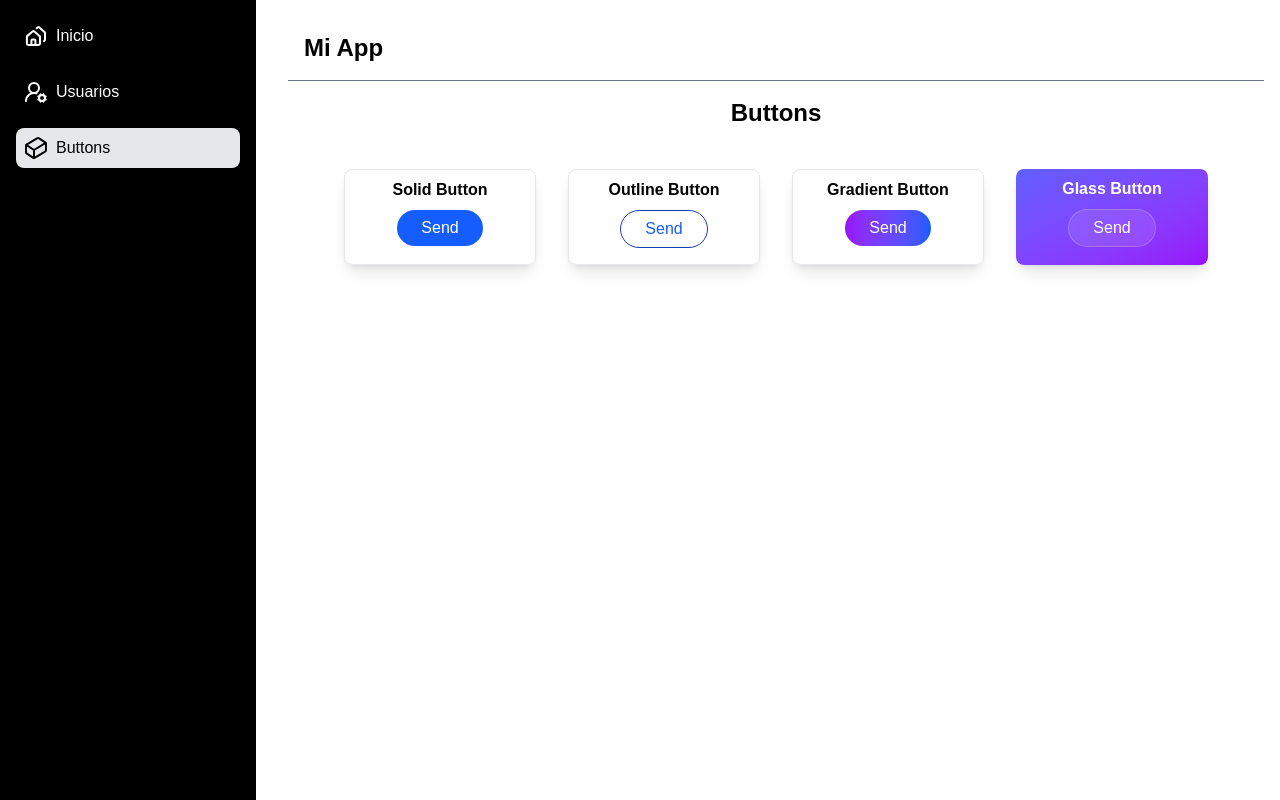
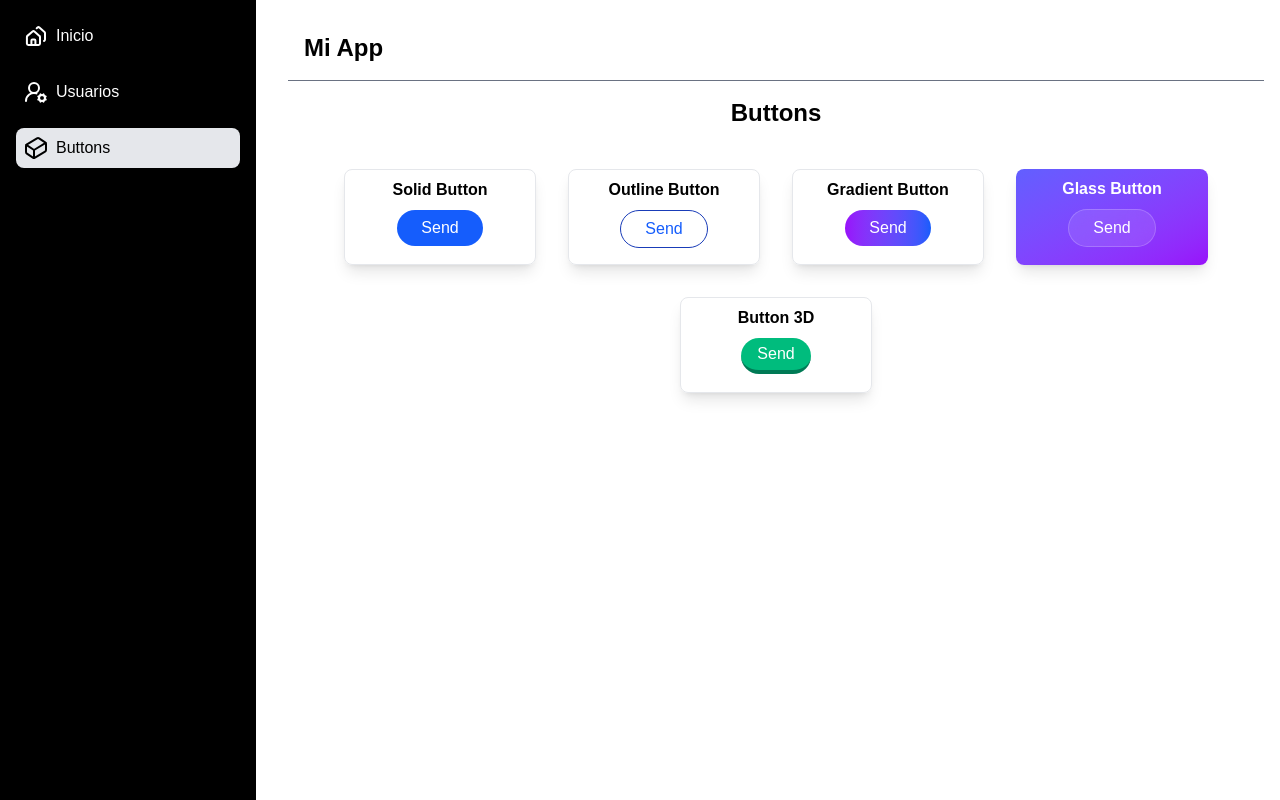
Before and after one commit to alejandro-v02/PixelCraft, a React (Vite) app: page / in a window 1280 px wide. Both pictures are taken after a click on the element "Buttons". Built offline with nearby package versions, Linux system fonts and the light colour scheme.

Commit message:
add 3D press button style

```diff
--- a/src/modules/Buttons.jsx
+++ b/src/modules/Buttons.jsx
@@ -38,6 +38,13 @@ function    Buttons(){
                     hover:bg-white/20 transition-colors duration-500 cursor-pointer"
                     >Send</button>
                 </div>
+
+                <div className="flex flex-col m-2 shadow-lg w-48 h-24 items-center rounded-lg border border-gray-200" >
+                    <h3 className="mt-2 font-bold" >Button 3D</h3>
+                    <button className="bg-emerald-500 mt-2 text-white px-4 py-1 rounded-full cursor-pointer
+                    border-b-4 border-emerald-700 active:border-b-0 active:traslate-y-1"
+                    >Send</button>
+                </div>
             </div>
         </div>
     )
```
